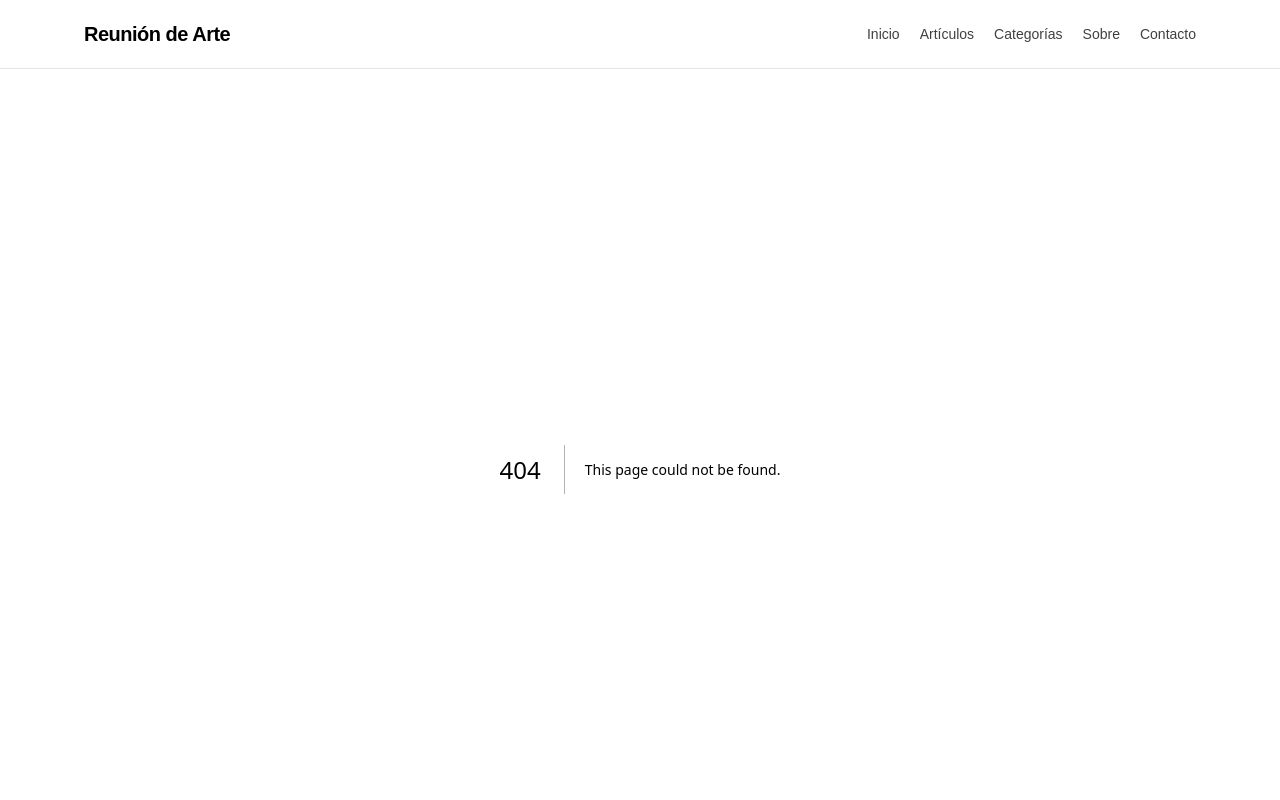
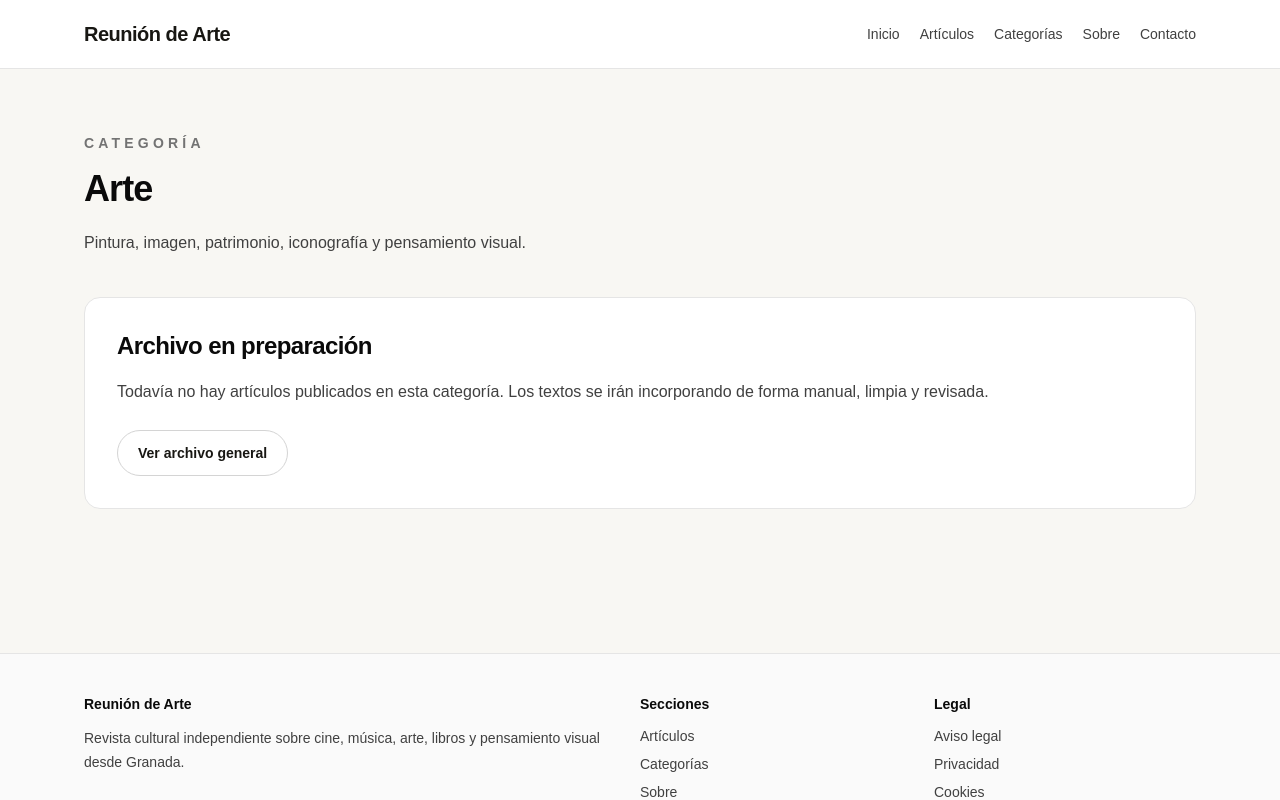
Before and after one commit to RDAJose/reuniondearte-web-oficial, a Next.js app: page /categorias/arte in a window 1280 px wide. Before the commit this address had no page. Shown: the top 800 px of the page. Built offline with nearby package versions, Linux system fonts and the light colour scheme.

Commit message:
Add category archive pages

```diff
--- /dev/null
+++ b/app/categorias/[slug]/page.tsx
@@ -0,0 +1,85 @@
+import Link from "next/link";
+import { notFound } from "next/navigation";
+import {
+  articleCategories,
+  getCategoryBySlug,
+} from "@/lib/articles/categories";
+import { getPublishedArticles } from "@/lib/articles/articles";
+
+export function generateStaticParams() {
+  return articleCategories.map((category) => ({
+    slug: category.slug,
+  }));
+}
+
+export default async function CategoryDetailPage({
+  params,
+}: {
+  params: Promise<{ slug: string }>;
+}) {
+  const { slug } = await params;
+  const category = getCategoryBySlug(slug);
+
+  if (!category) {
+    notFound();
+  }
+
+  const articles = (await getPublishedArticles()).filter(
+    (article) => article.category === category.slug,
+  );
+
+  return (
+    <section className="mx-auto max-w-6xl px-5 py-16">
+      <p className="text-sm font-semibold uppercase tracking-[0.3em] text-neutral-500">
+        Categoría
+      </p>
+
+      <h1 className="mt-4 text-4xl font-semibold tracking-tight text-neutral-950">
+        {category.name}
+      </h1>
+
+      <p className="mt-5 max-w-3xl leading-7 text-neutral-700">
+        {category.description}
+      </p>
+
+      {articles.length === 0 ? (
+        <div className="mt-10 rounded-2xl border border-neutral-200 bg-white p-8">
+          <h2 className="text-2xl font-semibold tracking-tight text-neutral-950">
+            Archivo en preparación
+          </h2>
+          <p className="mt-4 leading-7 text-neutral-700">
+            Todavía no hay artículos publicados en esta categoría. Los textos se
+            irán incorporando de forma manual, limpia y revisada.
+          </p>
+          <Link
+            href="/articulos"
+            className="mt-6 inline-block rounded-full border border-neutral-300 px-5 py-3 text-sm font-semibold"
+          >
+            Ver archivo general
+          </Link>
+        </div>
+      ) : (
+        <div className="mt-10 grid gap-5 md:grid-cols-2">
+          {articles.map((article) => (
+            <article
+              key={article.slug}
+              className="rounded-2xl border border-neutral-200 bg-white p-6"
+            >
+              <h2 className="text-2xl font-semibold tracking-tight">
+                <Link href={`/articulos/${article.slug}`}>
+                  {article.title}
+                </Link>
+              </h2>
+              <p className="mt-4 leading-7 text-neutral-700">
+                {article.excerpt}
+              </p>
+              <p className="mt-5 text-sm text-neutral-500">
+                {article.publishedAt}
+              </p>
+            </article>
+          ))}
+        </div>
+      )}
+    </section>
+  );
+}
```
